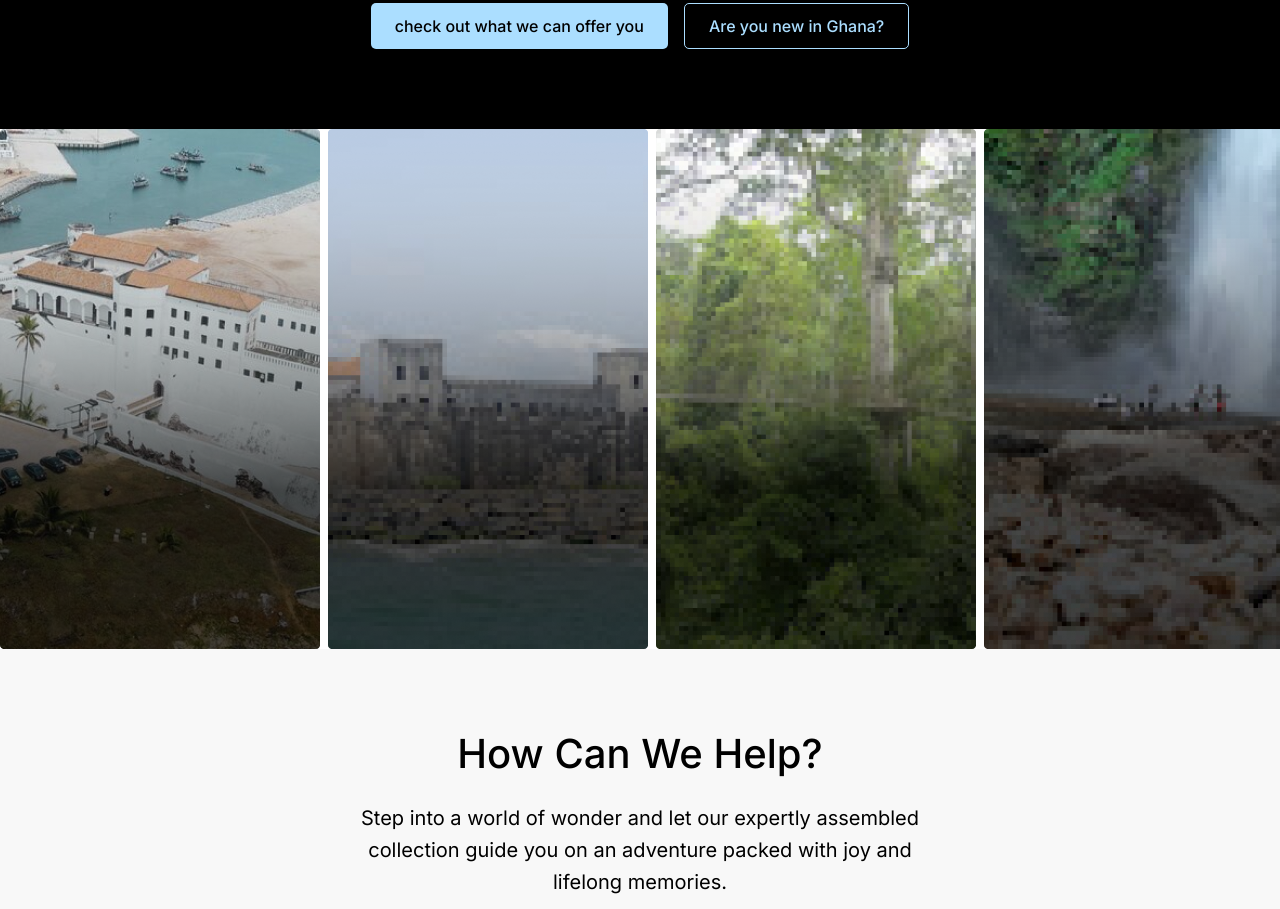
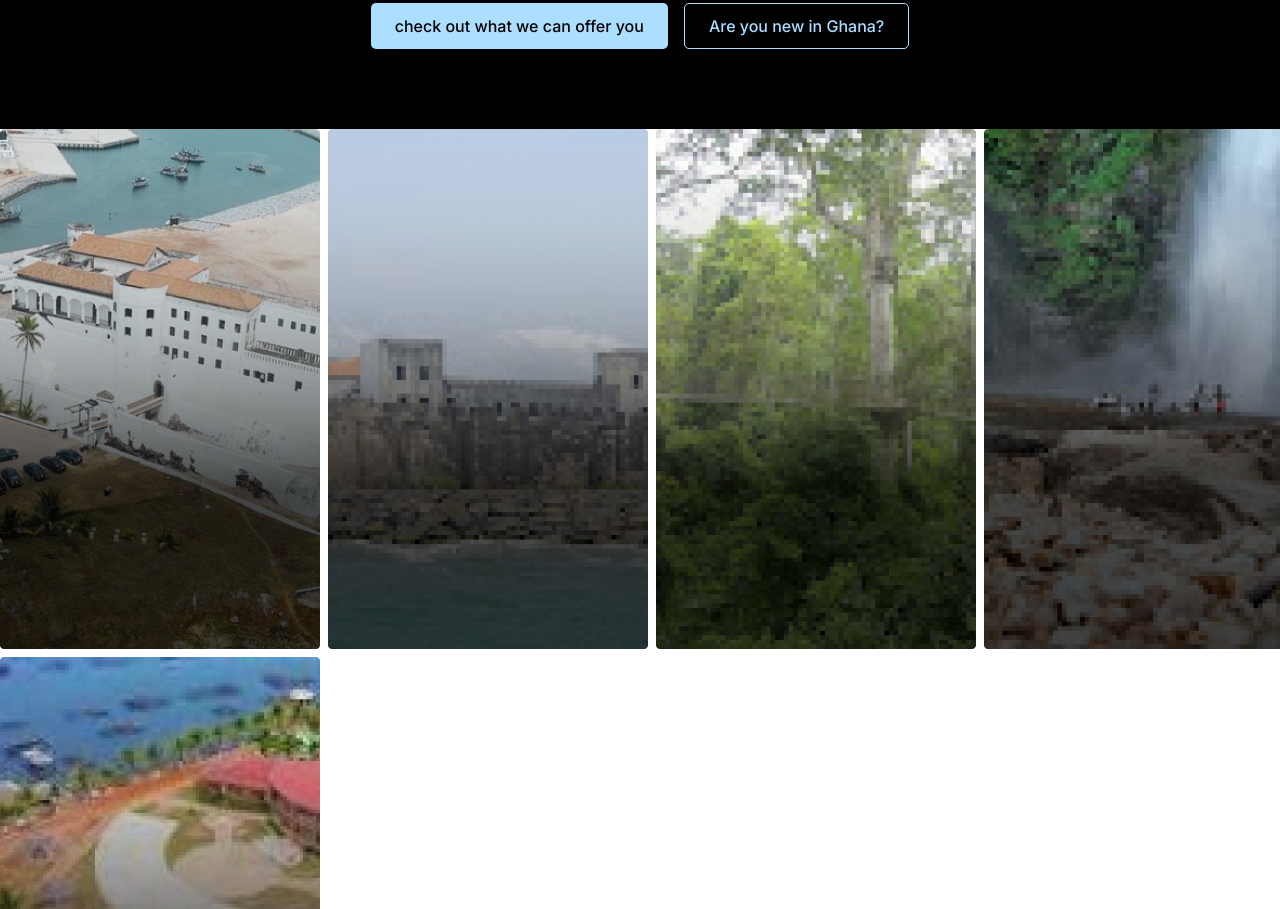
Before and after one commit to kwawbaidoo/diaspora, a plain HTML site: page index.html in a window 1280 px wide. Shown: the part 357-1266 px from the top of the page. Drawn offline with Linux system fonts and the light colour scheme.

```diff
--- a/index.html
+++ b/index.html
@@ -70,7 +70,9 @@
           <button>Are you new in Ghana?</button>
         </span>
       </section>
+
       <section class="gallary">
+      <div class="wrapper">
         <div class="gallaryCard">
           <img src="./assests/images/castle.png" alt="" />
           <div class="gallaryHover">
@@ -104,6 +106,7 @@
         <img src="./assests/images/waterfall.png" alt="" />
         <img src="./assests/images/mosque.png" alt="" />
         <img src="./assests/images/Hotel.png" alt="" />
+      </div>
       </section>
 
       <section class="howCanWeHelp">
--- a/style.css
+++ b/style.css
@@ -126,11 +126,8 @@
 
 .gallary {
   /* padding: 0px 0px 80px 0px; */
-  display: grid;
-  grid-template-columns: 1fr 1fr 1fr 1fr 1fr 1fr;
-  gap: 8px;
-  overflow: scroll;
-  scrollbar-width: 1px;
+
+  /* width: 100%; */
   /* height: fit-content; */
 }
 
@@ -154,8 +151,13 @@
     border-bottom-left-radius: 4px;
     border-bottom-right-radius: 4px;
     /* border: 1px solid blue; */
+}
 
-
+.wrapper{
+  display: grid;
+  grid-template-columns: 1fr 1fr 1fr 1fr 1fr ;
+  gap: 8px;
+  overflow: scroll;
 }
 
 .gallaryInfor{
```
